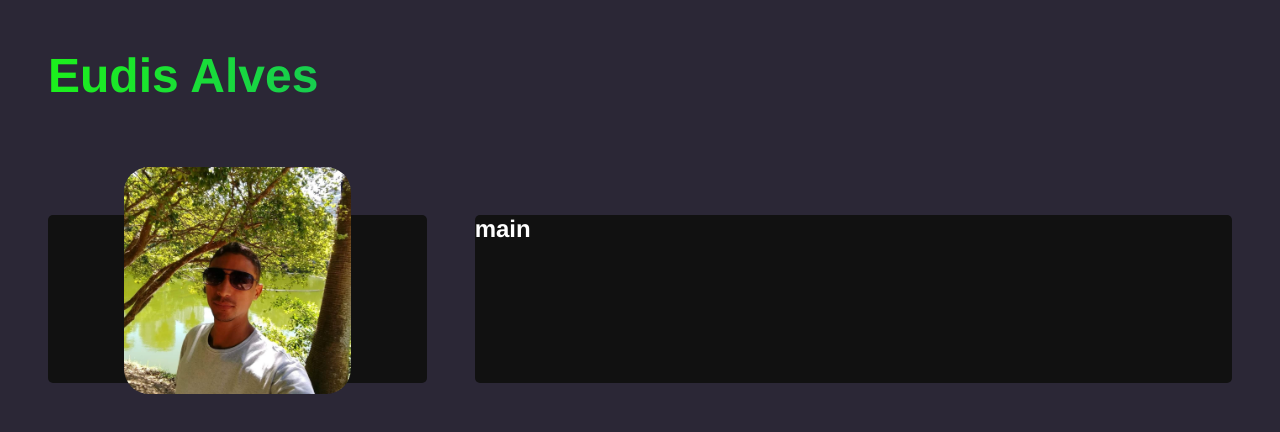
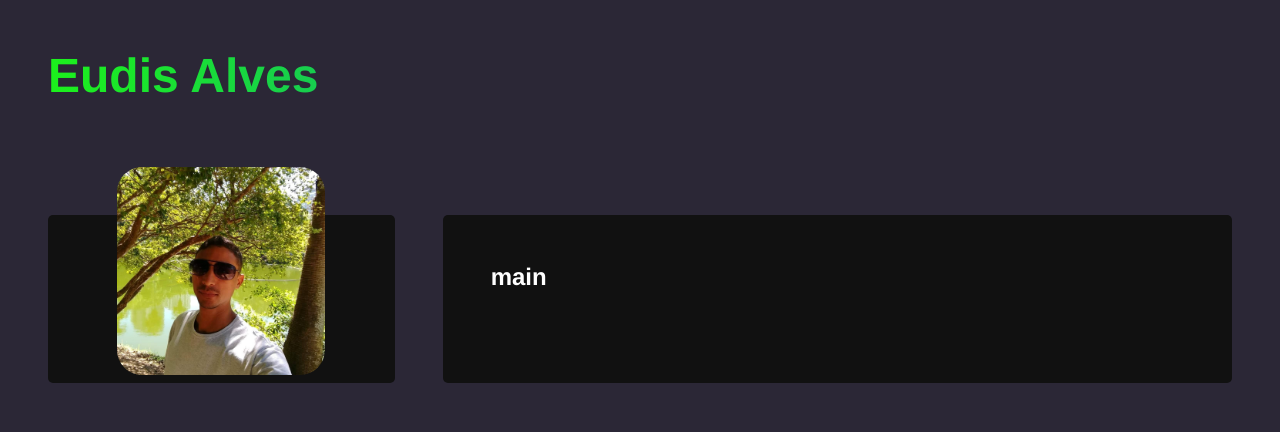
Before and after one commit to EudisAlves/site, a React (Vite) app: page / in a window 1280 px wide. Shown: the top 432 px of the page. Built offline with nearby package versions, Linux system fonts and the light colour scheme.

Commit message:
iniciando main-content

```diff
--- a/src/styles/components/maincontent.sass
+++ b/src/styles/components/maincontent.sass
@@ -6,3 +6,4 @@
     flex: 2 1 0
     border-radius: variables.$conatainer-border-radius
     color: variables.$text-color
+    padding: 3rem
```
